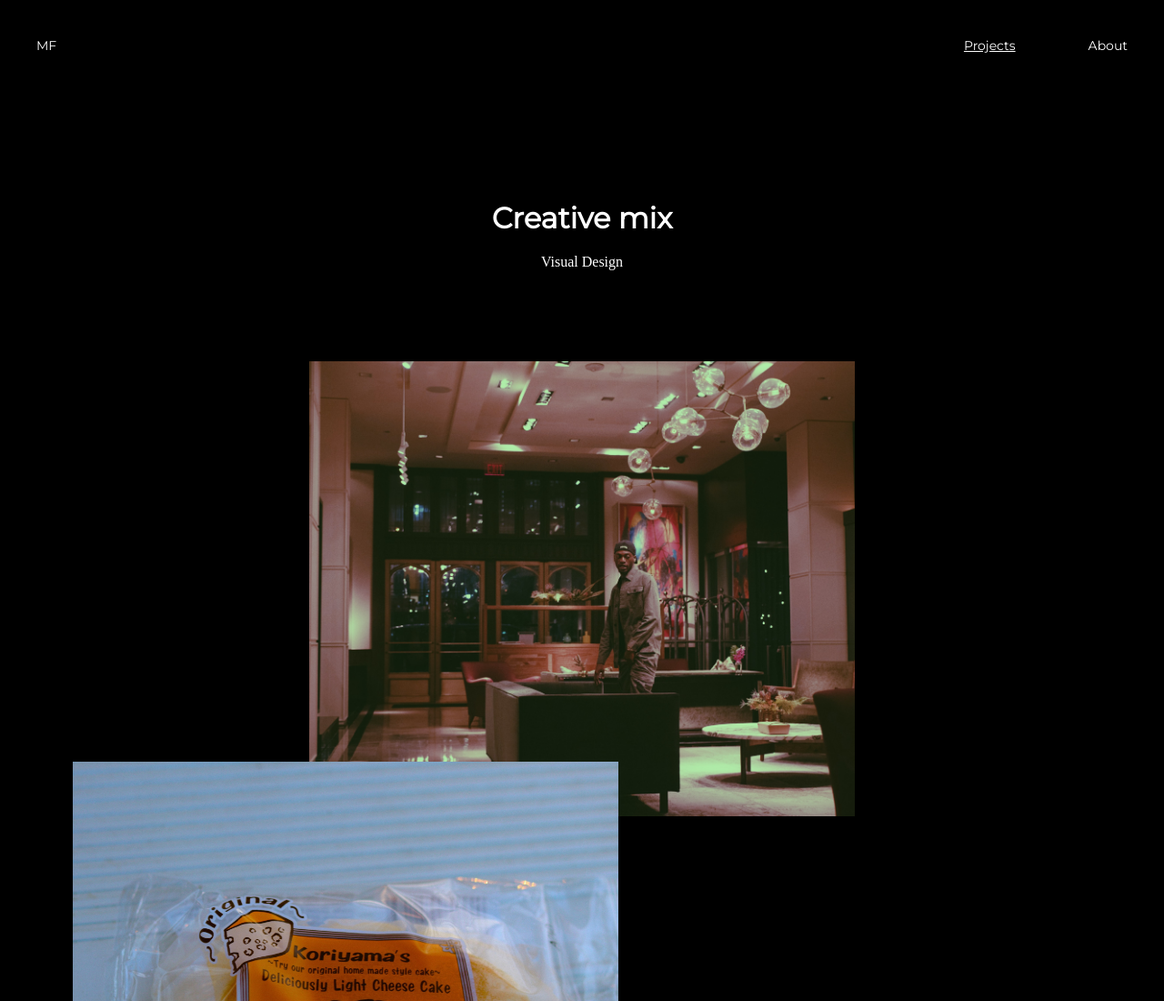
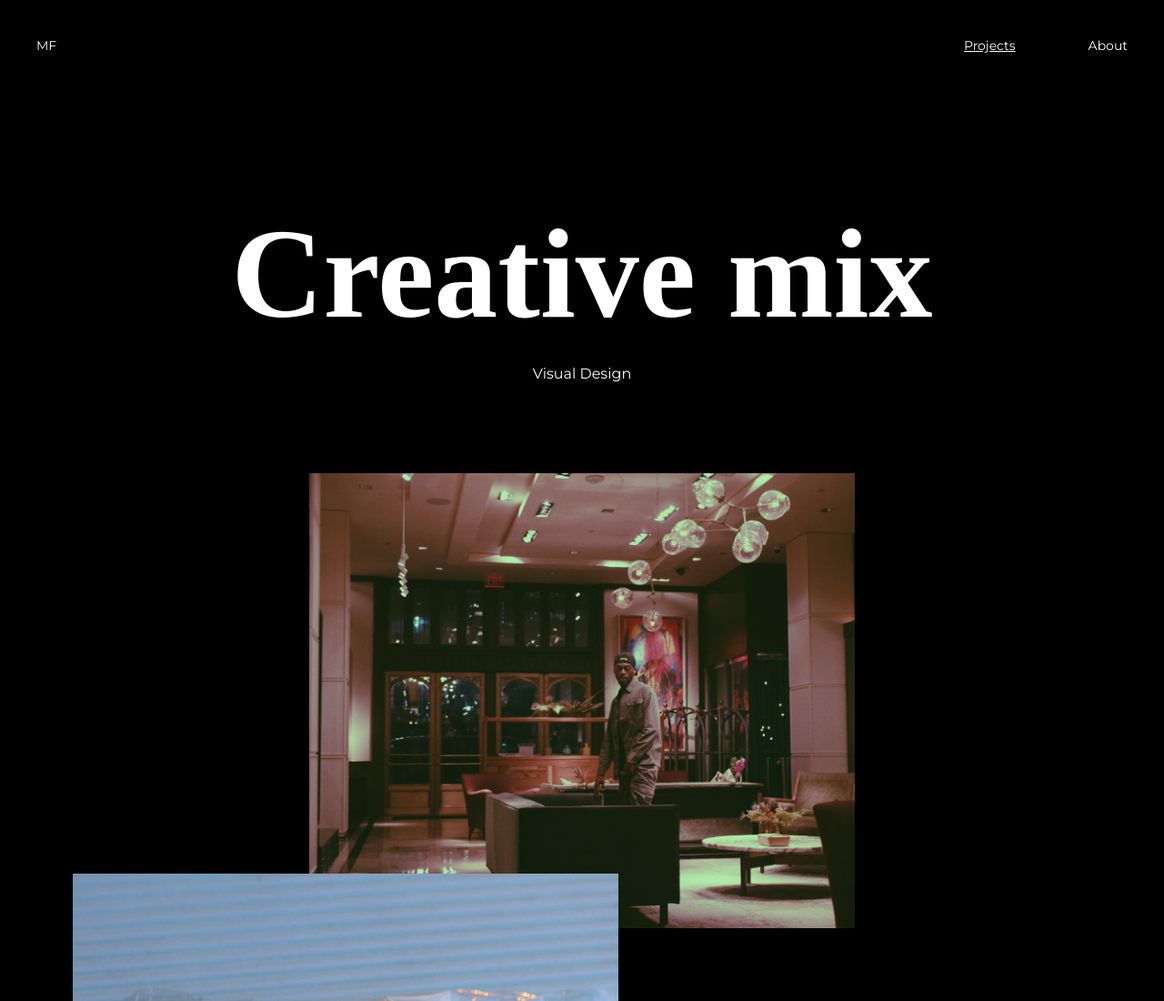
Before and after one commit to morganfula/responsive-minimal-portoflio, a plain HTML site: page project.html in a window 1280 px wide. Shown: the top 1100 px of the page at 91% size. Drawn offline with nearby package versions, Linux system fonts and the light colour scheme; a web font is replaced by a local one.

Commit message:
starting js

```diff
--- a/css/style.scss
+++ b/css/style.scss
@@ -16,7 +16,7 @@ body {
 }
 
 .home {
-  overflow: hidden;
+  // overflow: hidden;
 }
 
 /* menu */
@@ -35,7 +35,7 @@ nav {
 }
 
 .menu__logo a {
-  color: #fff;
+  color: $white;
   font-size: 14px;
   text-transform: uppercase;
   text-decoration: none;
@@ -206,20 +206,20 @@ p.about__container--link {
   width: 70%;
   margin: 100px auto;
   /* border: 1px solid #5c5c5c; */
-  color: #fff;
+  color: $white;
   padding: 120px 40px;
   text-align: center;
 }
 
 .project__container--title h1 {
-  color: #fff;
+  color: $white;
   font-family: 'GrandSlang Roman';
   font-size: 140px;
 }
 
 .project__container--sub {
   margin: 20px 0;
-  font-family: 'Neue Montreal';
+  font-family: 'Montserrat';
   font-size: 16px;
 }
 
@@ -276,7 +276,7 @@ p.about__container--link {
 }
 
 .project-next-link a {
-  color: #fff;
+  color: $white;
   text-decoration: none;
   font-family: 'GrandSlang Roman';
   font-size: 160px;
--- a/project.html
+++ b/project.html
@@ -28,7 +28,7 @@
 
     <!--project section -->
     <div class="project__container">
-      <div class="porject__container--title">
+      <div class="project__container--title">
         <h1 class="anime-js-title">Creative mix</h1>
       </div>
 
```
Also changed, not shown: index.html (+1 -1 lines), css/style.css, 1 other file.
